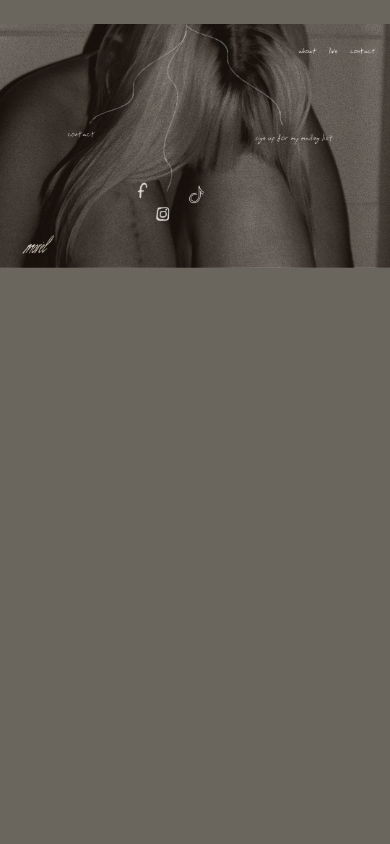
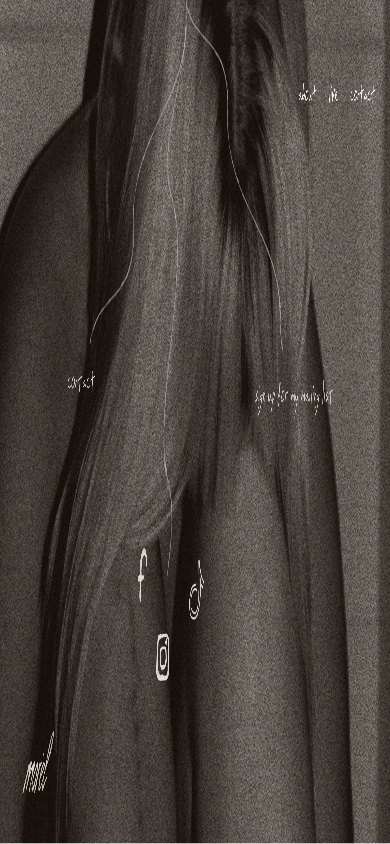
Before and after one commit to morel-mp3/music, a plain HTML site: page contact.html in a window 390 px wide. Drawn offline with Linux system fonts and the light colour scheme.

Commit message:
Update style.css

```diff
--- a/style.css
+++ b/style.css
@@ -10,13 +10,12 @@ body {
   width: 100%;
   height: 100%;
 
-  overflow: hidden;
-
-  background: #6a655d;
+  background: #6b665f;
 }
 
-
-/* VOLLEDIGE PAGINA */
+body {
+  overflow: hidden;
+}
 
 .page {
   position: relative;
@@ -29,27 +28,21 @@ body {
   overflow: hidden;
 }
 
-
-/* CANVA ONTWERP */
-
 .page-image {
   position: absolute;
 
-  top: 0;
-  left: 0;
+  inset: 0;
+
+  display: block;
 
   width: 100%;
   height: 100%;
 
-  object-fit: cover;
-
-  object-position: center center;
-
-  display: block;
+  object-fit: fill;
 }
 
 
-/* ALLE KLIKBARE DELEN */
+/* KLIKBARE GEBIEDEN */
 
 .page a {
   position: absolute;
@@ -60,123 +53,91 @@ body {
 }
 
 
-/* ABOUT RECHTSBOVEN */
+/* NAVIGATIE */
 
 .nav-about {
   left: 76.3%;
-  top: 4.1%;
+  top: 5.1%;
 
-  width: 6%;
+  width: 6.2%;
+  height: 6%;
+}
+
+.nav-live {
+  left: 83.1%;
+  top: 5.1%;
+
+  width: 4.8%;
+  height: 6%;
+}
+
+.nav-contact {
+  left: 88.4%;
+  top: 5.1%;
+
+  width: 8.2%;
   height: 6%;
 }
 
 
-/* LIVE RECHTSBOVEN */
-
-.nav-live {
-  left: 82.8%;
-  top: 4.1%;
-
-  width: 5%;
-  height: 6%;
-}
-
-
-/* CONTACT RECHTSBOVEN */
-
-.nav-contact {
-  left: 88%;
-  top: 4.1%;
-
-  width: 8.5%;
-  height: 6%;
-}
-
-
-/* MORÈL LOGO LINKSONDER */
+/* MORÈL → HOME */
 
 .home-logo {
-  left: 2.8%;
-  bottom: 4%;
+  left: 4.5%;
+  bottom: 4.5%;
 
   width: 9%;
   height: 10%;
 }
 
 
-/* CONTACT TEKST */
+/* CONTACT */
 
 .contact-email {
   left: 17%;
-  top: 45%;
+  top: 42%;
 
-  width: 12%;
+  width: 11%;
+  height: 8%;
+}
+
+.mailing-list {
+  left: 64%;
+  top: 43%;
+
+  width: 23%;
   height: 8%;
 }
 
 
-/* MAILING LIST */
+/* SOCIALS */
 
-.mailing-list {
-  left: 59%;
-  top: 45%;
+.facebook {
+  left: 34%;
+  top: 61%;
 
-  width: 27%;
-  height: 8%;
+  width: 5.5%;
+  height: 10%;
+}
+
+.instagram {
+  left: 39%;
+  top: 70%;
+
+  width: 6%;
+  height: 10%;
+}
+
+.tiktok {
+  left: 47%;
+  top: 63%;
+
+  width: 6%;
+  height: 11%;
 }
 
 
-/* FACEBOOK */
-
-.facebook {
-  left: 22%;
-  top: 63%;
-
-  width: 7%;
-  height: 12%;
+.page a:focus-visible {
+  outline: 2px solid white;
+  outline-offset: 2px;
 }
-
-
-/* INSTAGRAM */
-
-.instagram {
-  left: 28%;
-  top: 67%;
-
-  width: 7%;
-  height: 12%;
-}
-
-
-/* TIKTOK */
-
-.tiktok {
-  left: 34.5%;
-  top: 62%;
-
-  width: 7%;
-  height: 13%;
-}
-
-
-/* MOBIEL */
-
-@media (max-width: 700px) {
-
-  html,
-  body {
-    overflow: auto;
-  }
-
-  .page {
-    width: 100vw;
-    height: auto;
-
-    aspect-ratio: 4 / 3;
-  }
-
-  .page-image {
-    object-fit: contain;
-  }
-
-}
```
